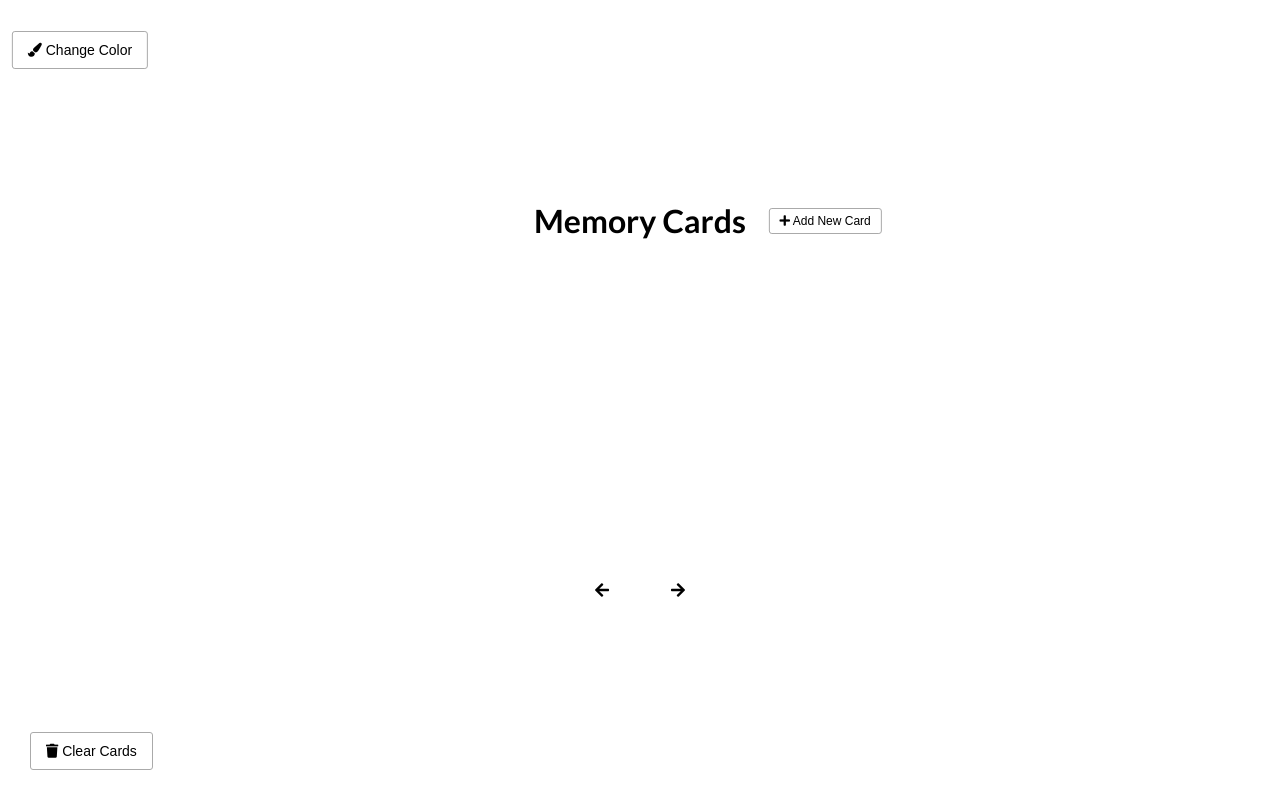
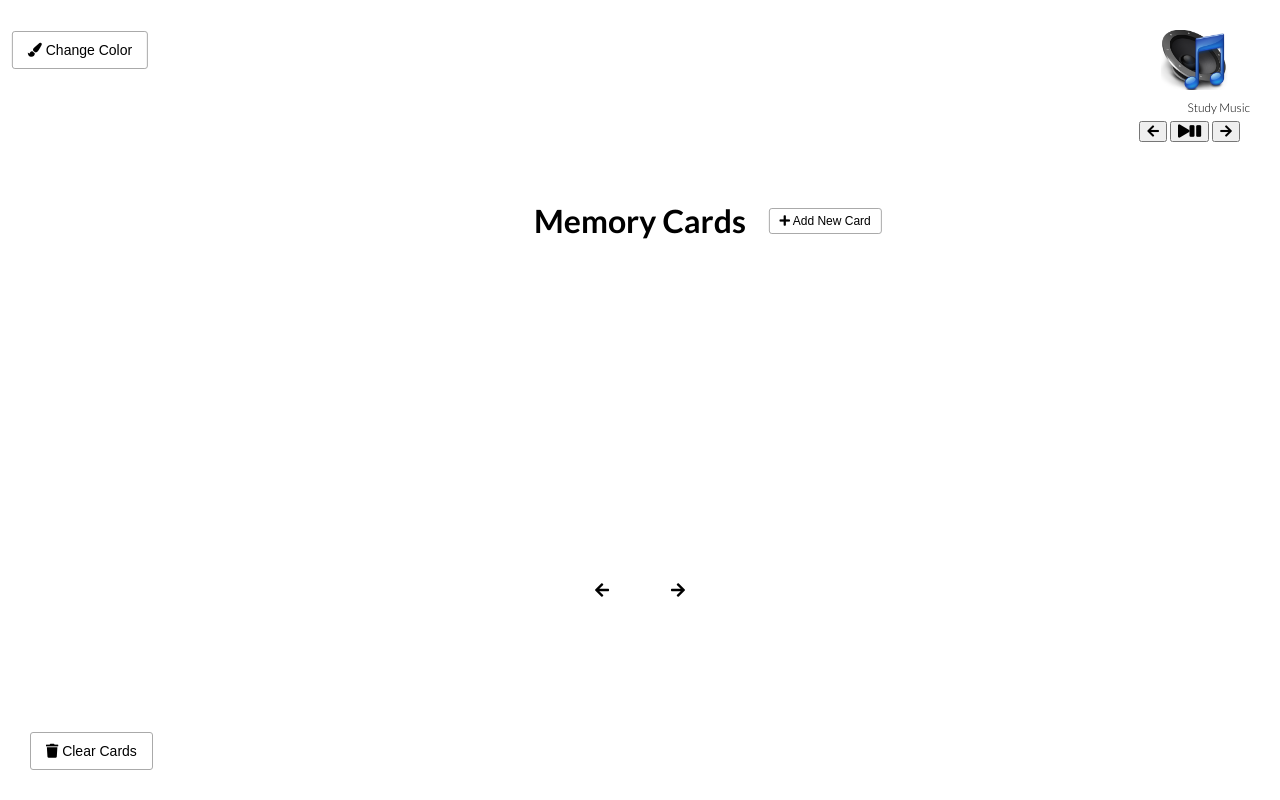
Before and after one commit to Leonie113/Assignment2, a website: page index.html in a window 1280 px wide. Drawn offline with Linux system fonts and the light colour scheme.

Commit message:
Audio Player

```diff
--- a/index.html
+++ b/index.html
@@ -14,6 +14,19 @@
     <title>Memory Cards</title>
   </head>
   <body>
+    <div id="main">
+      <div id="image">
+        <img src="audio.png"/>
+      </div>
+      <div id="player">
+        <div id="song">Study Music</div>
+        <div id="buttons">
+          <button id="pre"><i class="fas fa-arrow-left"></i></button>
+          <button id="play"><i class="fas fa-play"></i><i class="fas fa-pause"></i></button>
+          <button id="nextbtn"><i class="fas fa-arrow-right"></i></button>
+        </div>
+      </div>
+    </div>
     <button id="color" class="color btn">
       <i class="fas fa-paint-brush"></i> Change Color
     </button>
--- a/style.css
+++ b/style.css
@@ -199,3 +199,34 @@ h1 button {
   font-size: 14px;
 
 }
+#image img {
+  height: 60px;
+  width: 80px;
+  position: absolute;
+  top: 30px;
+  right: 45px;
+}
+
+#buttons {
+  position: absolute;
+  top: 120px;
+  right: 40px;
+}
+
+#song {
+  font-size: 12px;
+  position: absolute;
+  top: 100px;
+  right: 30px;
+}
+#play {
+  cursor: pointer;
+}
+
+#pre {
+  cursor: pointer;
+}
+
+#nextbtn {
+  cursor: pointer;
+}
```
Also changed, not shown: src/myModule.ts (+47 -2 lines), audio.png (added), images/pause.png (added), images/play.png (added), 3 other files.
